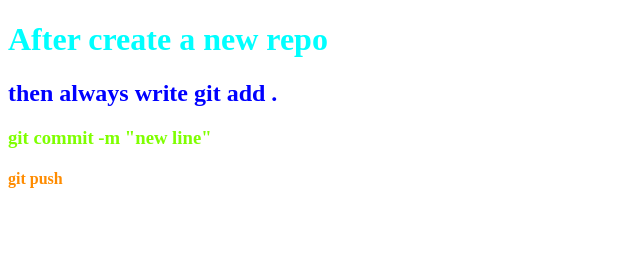
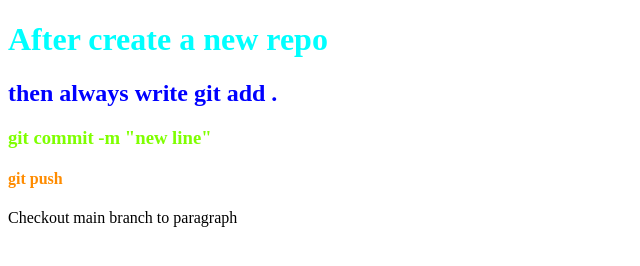
Before and after one commit to Nazmul999/my-first-repo, a plain HTML site: page index.html in a window 1280 px wide. Shown: the whole page, without its empty margins (0-640 px from the left). Drawn offline with Linux system fonts and the light colour scheme.

Commit message:
added paragraph

```diff
--- a/index.html
+++ b/index.html
@@ -12,5 +12,6 @@
     <h2>then always write git add .</h2>
     <h3>git commit -m "new line"</h3>
     <h4>git push</h4>
+    <p>Checkout main branch to paragraph</p>
 </body>
 </html>
```
